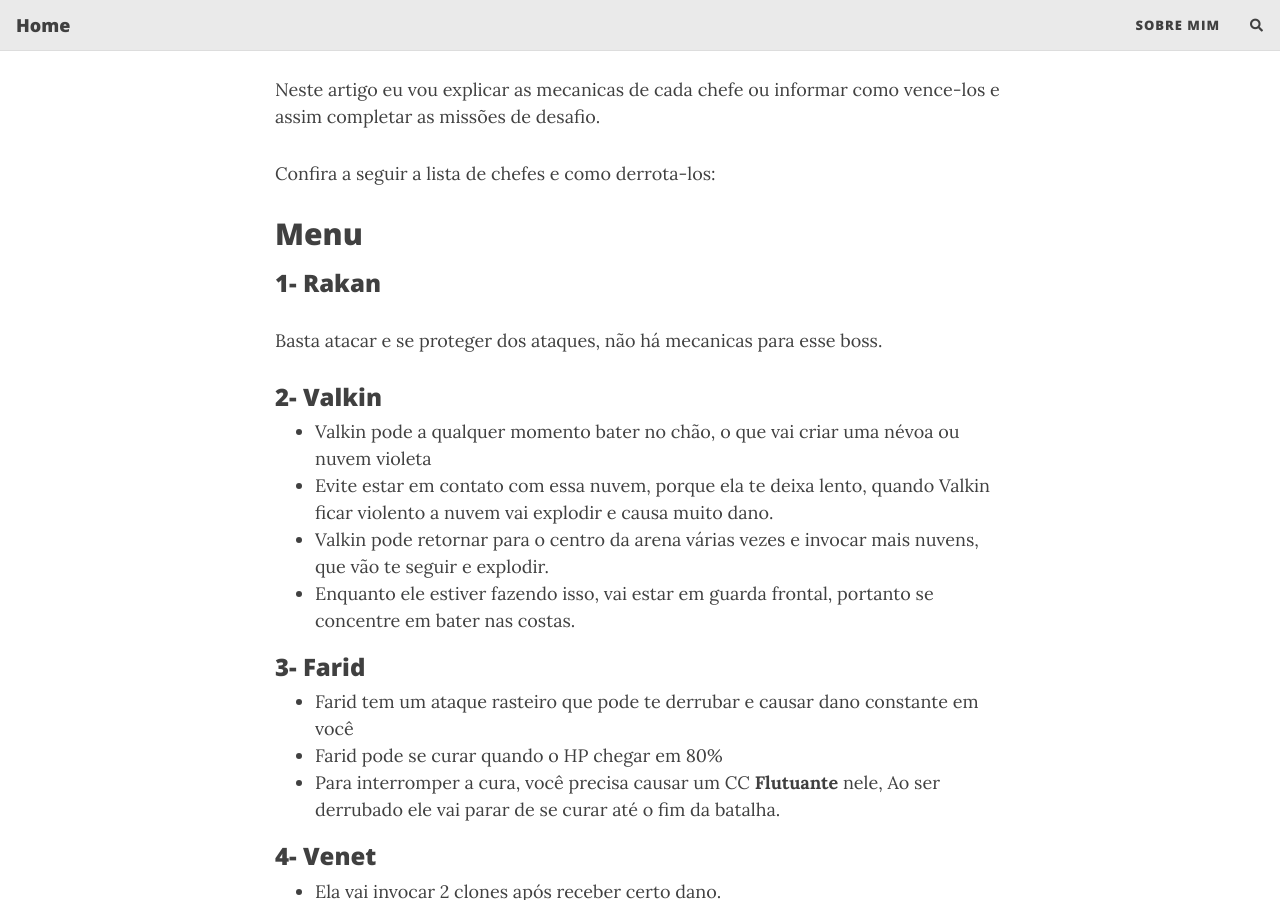
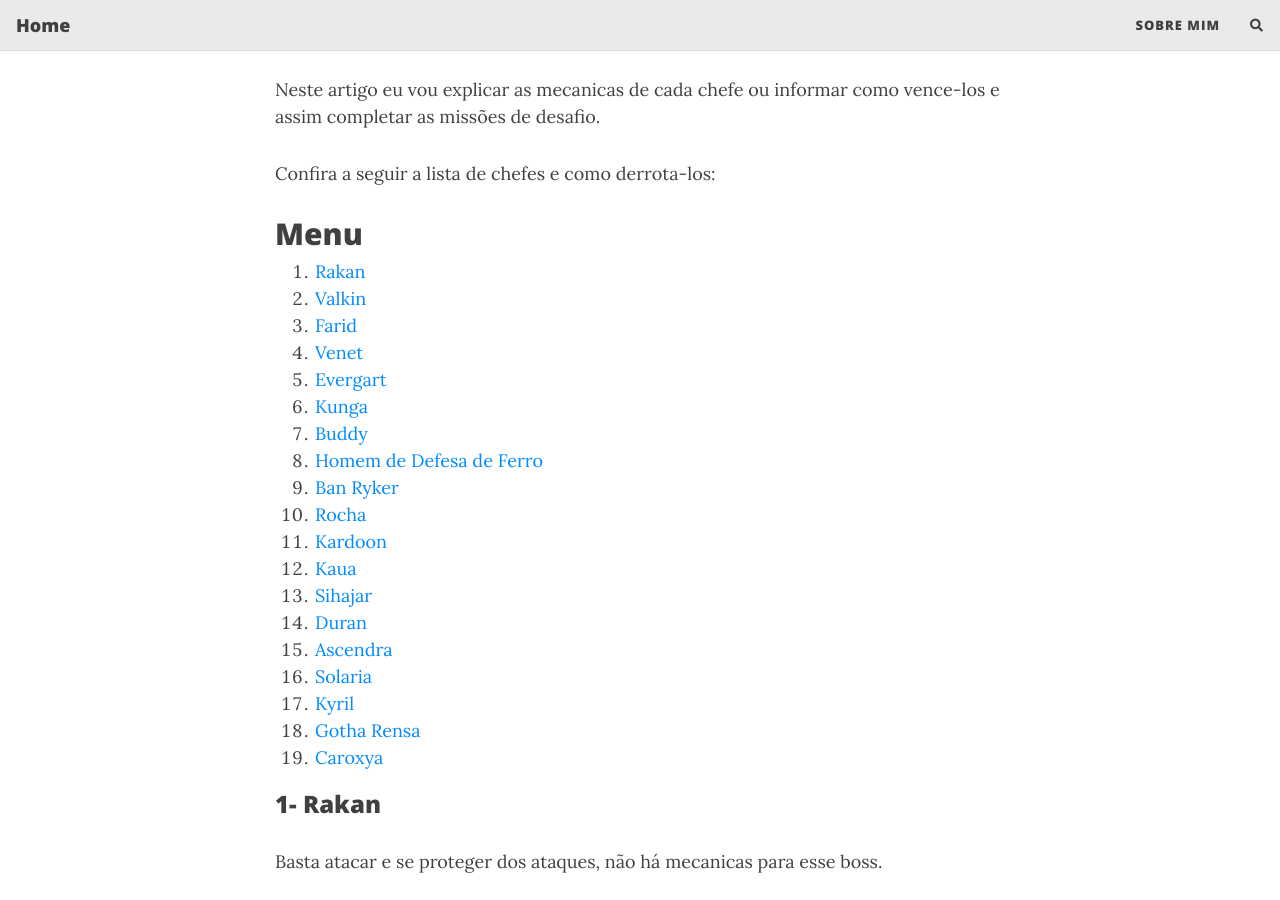
Before and after one commit to marcosfs93/marcosfs93.github.io, a Jekyll site: the page built from _posts/2023-08-30-inferno-imortal-mecanicas-dos-chefes.md, in a window 1280 px wide and 900 px high, scrolled down 721 px. Built offline with Jekyll 4.4.1, drawn with Linux system fonts in a browser that asks for light colours; nearby versions of some CDN libraries; comment, search, counter and statistics services are not loaded; some of the changed text lies outside the part shown.

Commit message:
Update 2023-08-30-inferno-imortal-mecanicas-dos-chefes.md

```diff
--- a/_posts/2023-08-30-inferno-imortal-mecanicas-dos-chefes.md
+++ b/_posts/2023-08-30-inferno-imortal-mecanicas-dos-chefes.md
@@ -18,7 +18,25 @@ Neste artigo eu vou explicar as mecanicas de cada chefe ou informar como vence-l
 Confira a seguir a lista de chefes e como derrota-los:
 
 ## Menu
-
+1. [Rakan](1--rakan)
+2. [Valkin](2--valkin)
+3. [Farid](3--farid)
+4. [Venet](4--venet)
+5. [Evergart](5--evergart)
+6. [Kunga](6--kunga)
+7. [Buddy](7--buddy)
+8. [Homem de Defesa de Ferro](8--homem-de-defesa-de-ferro)
+9. [Ban Ryker](9--ban-ryker)
+10. [Rocha](10--rocha)
+11. [Kardoon ](11--kardoon)
+12. [Kaua](12--kaua)
+13. [Sihajar](13--sihajar)
+14. [Duran](14--duran)
+15. [Ascendra](15--ascendra)
+16. [Solaria](16--solaria)
+17. [Kyril](17--kyril)
+18. [Gotha Rensa](18--gotha-rensa)
+19. [Caroxya](19--caroxya)
 
 ### 1- Rakan
 Basta atacar e se proteger dos ataques, não há mecanicas para esse boss.
@@ -171,4 +189,5 @@ Por exemplo, se ele causar rigidez e depois derrubada, você deve usar uma rigid
 - Agora você pode causar dano normalmente e usar qualquer CC livremente. Ela pode começar a carregar o AOE roxo novamente e você apenas repete a mecânica.
 
 Este artigo é uma tradução do guia no Black Desert Foundry
-#### Fonte: https://www.blackdesertfoundry.com/pit-of-undying-crows-nest-questline/
+
+Fonte: [https://www.blackdesertfoundry.com/pit-of-undying-crows-nest-questline/](https://www.blackdesertfoundry.com/pit-of-undying-crows-nest-questline/)
```
